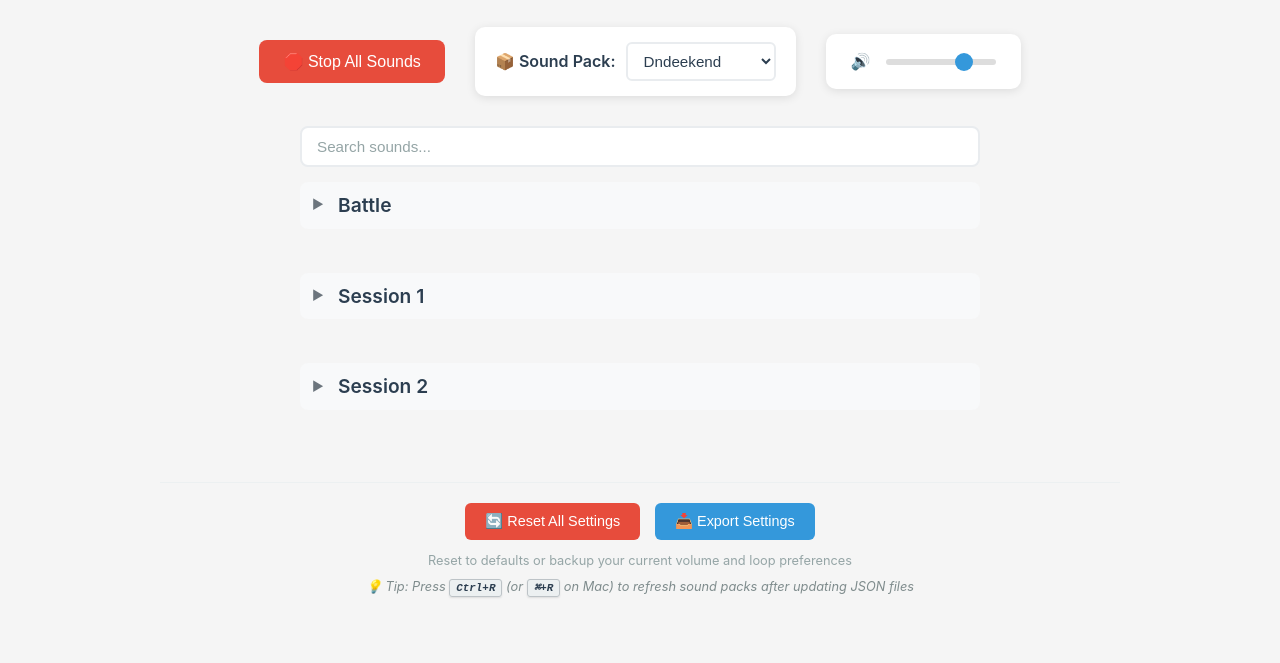
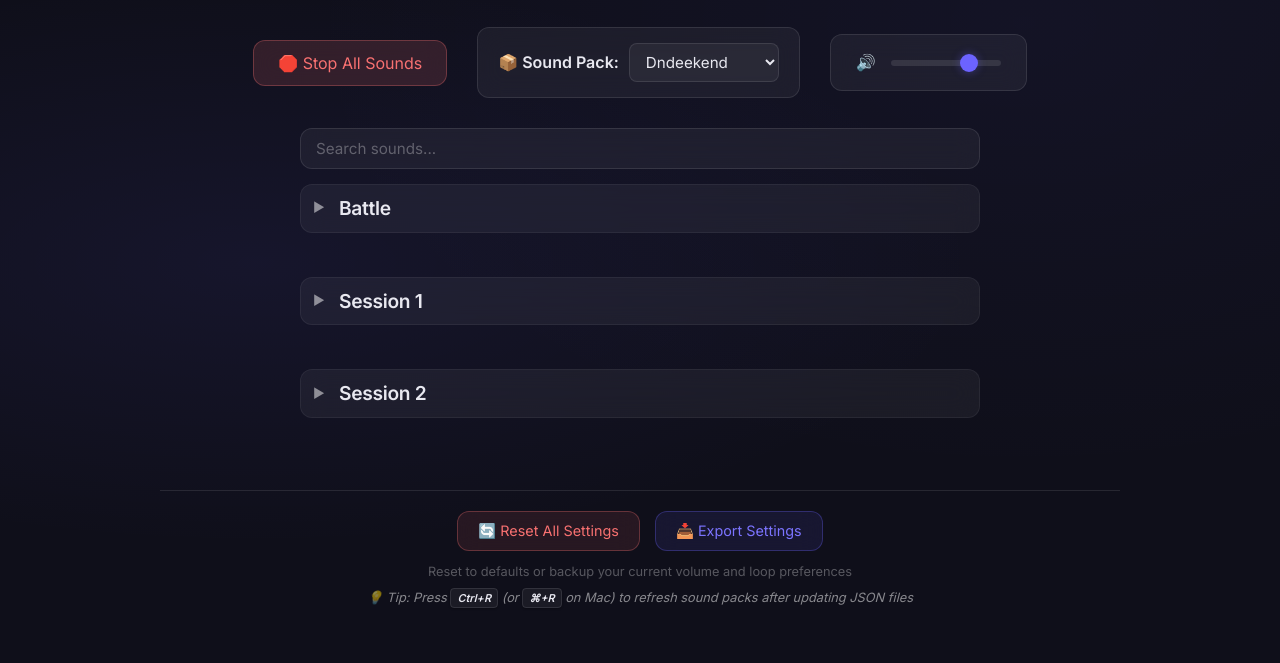
Before and after one commit to fabicious/sound-tap, a plain HTML site: page index.html in a window 1280 px wide. Shown: the part 137-800 px from the top of the page. Drawn offline with Linux system fonts and the light colour scheme.

Commit message:
Update design

```diff
--- a/index.html
+++ b/index.html
@@ -5,6 +5,9 @@
     <meta charset="UTF-8">
     <meta name="viewport" content="width=device-width, initial-scale=1.0">
     <title>Sound Tap</title>
+    <link rel="preconnect" href="https://fonts.googleapis.com">
+    <link rel="preconnect" href="https://fonts.gstatic.com" crossorigin>
+    <link href="https://fonts.googleapis.com/css2?family=Inter:wght@400;500;600&display=swap" rel="stylesheet">
     <link rel="stylesheet" href="style.css">
 </head>
 
--- a/style.css
+++ b/style.css
@@ -1,21 +1,21 @@
 /* CSS Custom Properties */
 :root {
-    --color-primary: #3498db;
-    --color-primary-hover: #2980b9;
-    --color-success: #2ecc71;
-    --color-danger: #e74c3c;
-    --color-danger-hover: #c0392b;
-    --color-gray: #6c757d;
-    --color-gray-hover: #495057;
-    --color-text: #2c3e50;
-    --color-text-muted: #7f8c8d;
-    --color-text-faint: #95a5a6;
-    --color-bg: #f5f5f5;
-    --color-bg-light: #f8f9fa;
-    --color-border: #e0e0e0;
-    --color-border-light: #e9ecef;
-    --color-border-medium: #dee2e6;
-    --color-disabled: #adb5bd;
+    --color-bg: #0f0f1a;
+    --color-bg-surface: rgba(255, 255, 255, 0.05);
+    --color-bg-surface-hover: rgba(255, 255, 255, 0.08);
+    --color-border: rgba(255, 255, 255, 0.1);
+    --color-border-light: rgba(255, 255, 255, 0.06);
+    --color-text: #e8e8f0;
+    --color-text-muted: rgba(255, 255, 255, 0.5);
+    --color-text-faint: rgba(255, 255, 255, 0.3);
+    --color-primary: #6c63ff;
+    --color-primary-hover: #7c74ff;
+    --color-success: #4ade80;
+    --color-danger: #f87171;
+    --color-danger-hover: #ef4444;
+    --color-gray: rgba(255, 255, 255, 0.2);
+    --color-gray-hover: rgba(255, 255, 255, 0.3);
+    --color-disabled: rgba(255, 255, 255, 0.15);
 }
 
 /* Global Styles */
@@ -26,10 +26,14 @@
 }
 
 body {
-    font-family: -apple-system, BlinkMacSystemFont, 'Segoe UI', Roboto, Oxygen, Ubuntu, Cantarell, sans-serif;
+    font-family: 'Inter', -apple-system, BlinkMacSystemFont, 'Segoe UI', sans-serif;
     background: var(--color-bg);
-    color: #333;
+    background-image: radial-gradient(ellipse at 20% 50%, rgba(108, 99, 255, 0.08) 0%, transparent 50%),
+                      radial-gradient(ellipse at 80% 20%, rgba(108, 99, 255, 0.05) 0%, transparent 50%);
+    background-attachment: fixed;
+    color: var(--color-text);
     line-height: 1.6;
+    min-height: 100vh;
 }
 
 .container {
@@ -50,6 +54,11 @@ header h1 {
     font-size: 2.5rem;
     margin-bottom: 10px;
     color: var(--color-text);
+    letter-spacing: -0.5px;
+    background: linear-gradient(135deg, #e8e8f0, #6c63ff);
+    -webkit-background-clip: text;
+    -webkit-text-fill-color: transparent;
+    background-clip: text;
 }
 
 header p {
@@ -70,20 +79,24 @@ header p {
 }
 
 .stop-all-btn {
-    background: var(--color-danger);
-    color: white;
-    border: none;
+    background: rgba(248, 113, 113, 0.15);
+    color: var(--color-danger);
+    border: 1px solid rgba(248, 113, 113, 0.3);
     padding: 12px 24px;
     font-size: 1rem;
-    border-radius: 8px;
+    font-family: inherit;
+    border-radius: 12px;
     cursor: pointer;
     transition: all 0.2s ease;
+    backdrop-filter: blur(12px);
+    -webkit-backdrop-filter: blur(12px);
 }
 
 .stop-all-btn:hover {
-    background: var(--color-danger-hover);
+    background: rgba(248, 113, 113, 0.25);
     transform: translateY(-2px);
-    box-shadow: 0 4px 12px rgba(231, 76, 60, 0.3);
+    box-shadow: 0 0 20px rgba(248, 113, 113, 0.4);
+    border-color: rgba(248, 113, 113, 0.5);
 }
 
 .stop-all-btn:active {
@@ -95,10 +108,12 @@ header p {
     display: flex;
     align-items: center;
     gap: 10px;
-    background: white;
+    background: var(--color-bg-surface);
+    backdrop-filter: blur(12px);
+    -webkit-backdrop-filter: blur(12px);
+    border: 1px solid var(--color-border);
     padding: 15px 20px;
-    border-radius: 10px;
-    box-shadow: 0 2px 10px rgba(0, 0, 0, 0.1);
+    border-radius: 12px;
 }
 
 .sound-pack-selector label {
@@ -110,13 +125,19 @@ header p {
 .sound-pack-select {
     min-width: 150px;
     padding: 8px 12px;
-    border: 2px solid var(--color-border-light);
-    border-radius: 6px;
-    background: white;
+    border: 1px solid var(--color-border);
+    border-radius: 8px;
+    background: rgba(255, 255, 255, 0.05);
     color: var(--color-text);
     font-size: 0.95rem;
+    font-family: inherit;
     cursor: pointer;
     transition: all 0.2s ease;
+}
+
+.sound-pack-select option {
+    background: #1a1a2e;
+    color: var(--color-text);
 }
 
 .sound-pack-select:hover {
@@ -126,19 +147,20 @@ header p {
 .sound-pack-select:focus {
     outline: none;
     border-color: var(--color-primary);
-    box-shadow: 0 0 0 3px rgba(52, 152, 219, 0.1);
+    box-shadow: 0 0 0 3px rgba(108, 99, 255, 0.2);
 }
-
 
 /* Global Volume Control */
 .global-volume {
     display: flex;
     align-items: center;
     gap: 15px;
-    background: white;
+    background: var(--color-bg-surface);
+    backdrop-filter: blur(12px);
+    -webkit-backdrop-filter: blur(12px);
+    border: 1px solid var(--color-border);
     padding: 15px 25px;
-    border-radius: 10px;
-    box-shadow: 0 2px 10px rgba(0, 0, 0, 0.1);
+    border-radius: 12px;
 }
 
 .global-volume label {
@@ -146,7 +168,6 @@ header p {
     color: var(--color-text);
     min-width: 120px;
 }
-
 
 /* Search Bar */
 .search-bar {
@@ -158,9 +179,12 @@ header p {
     width: 100%;
     padding: 10px 15px;
     font-size: 0.95rem;
-    border: 2px solid var(--color-border-light);
-    border-radius: 8px;
-    background: white;
+    font-family: inherit;
+    border: 1px solid var(--color-border);
+    border-radius: 12px;
+    background: var(--color-bg-surface);
+    backdrop-filter: blur(12px);
+    -webkit-backdrop-filter: blur(12px);
     color: var(--color-text);
     outline: none;
     transition: border-color 0.2s ease, box-shadow 0.2s ease;
@@ -168,7 +192,7 @@ header p {
 
 #search-input:focus {
     border-color: var(--color-primary);
-    box-shadow: 0 0 0 3px rgba(52, 152, 219, 0.1);
+    box-shadow: 0 0 0 3px rgba(108, 99, 255, 0.2), 0 0 20px rgba(108, 99, 255, 0.1);
 }
 
 #search-input::placeholder {
@@ -183,9 +207,11 @@ header p {
     flex-wrap: wrap;
     gap: 8px;
     padding: 10px 12px;
-    background: var(--color-bg-light);
-    border-radius: 8px;
-    border: 1px solid var(--color-border-light);
+    background: var(--color-bg-surface);
+    backdrop-filter: blur(12px);
+    -webkit-backdrop-filter: blur(12px);
+    border-radius: 12px;
+    border: 1px solid var(--color-border);
 }
 
 .now-playing.visible {
@@ -197,12 +223,12 @@ header p {
     align-items: center;
     gap: 6px;
     padding: 4px 10px;
-    background: white;
-    border: 1px solid var(--color-border);
+    background: var(--color-bg-surface-hover);
+    border: 1px solid rgba(108, 99, 255, 0.3);
     border-radius: 20px;
     font-size: 0.8rem;
     color: var(--color-text);
-    animation: subtleGlow 2s infinite ease-in-out;
+    animation: pillGlow 2s infinite ease-in-out;
 }
 
 .now-playing-stop {
@@ -227,7 +253,6 @@ header p {
     gap: 12px;
     margin-top: 10px;
     max-width: 680px;
-    /* 4 tiles * 150px + 3 gaps * 12px + some padding */
     margin-left: auto;
     margin-right: auto;
 }
@@ -241,15 +266,18 @@ header p {
 .group-header {
     margin-bottom: 12px;
     padding: 8px 12px;
-    background: var(--color-bg-light);
-    border-radius: 8px;
+    background: var(--color-bg-surface);
+    backdrop-filter: blur(12px);
+    -webkit-backdrop-filter: blur(12px);
+    border: 1px solid var(--color-border-light);
+    border-radius: 12px;
     cursor: pointer;
-    transition: background-color 0.2s ease;
+    transition: all 0.2s ease;
     user-select: none;
 }
 
 .group-header:hover {
-    background: var(--color-border-light);
+    background: var(--color-bg-surface-hover);
 }
 
 .group-header-content {
@@ -260,7 +288,7 @@ header p {
 
 .group-chevron {
     font-size: 0.8rem;
-    color: var(--color-gray);
+    color: var(--color-text-muted);
     transition: transform 0.2s ease;
     min-width: 16px;
 }
@@ -277,6 +305,7 @@ header p {
     font-size: 1.2rem;
     font-weight: 600;
     color: var(--color-text);
+    letter-spacing: -0.3px;
     margin: 0;
     flex: 1;
 }
@@ -296,10 +325,12 @@ header p {
 
 /* Sound Tiles */
 .sound-tile {
-    background: white;
-    border-radius: 10px;
+    background: var(--color-bg-surface);
+    backdrop-filter: blur(12px);
+    -webkit-backdrop-filter: blur(12px);
+    border: 1px solid var(--color-border);
+    border-radius: 12px;
     padding: 8px;
-    box-shadow: 0 2px 8px rgba(0, 0, 0, 0.08);
     transition: all 0.2s ease;
     position: relative;
     overflow: hidden;
@@ -311,7 +342,9 @@ header p {
 
 .sound-tile:hover {
     transform: translateY(-2px);
-    box-shadow: 0 4px 16px rgba(0, 0, 0, 0.12);
+    background: var(--color-bg-surface-hover);
+    box-shadow: 0 8px 32px rgba(108, 99, 255, 0.15);
+    border-color: rgba(108, 99, 255, 0.3);
 }
 
 /* Tile Header */
@@ -348,7 +381,6 @@ header p {
     gap: 5px;
 }
 
-
 /* Control Buttons */
 .control-btn {
     width: 36px;
@@ -361,8 +393,8 @@ header p {
     display: flex;
     align-items: center;
     justify-content: center;
-    background: var(--color-bg-light);
-    color: var(--color-gray);
+    background: var(--color-bg-surface);
+    color: var(--color-text-muted);
 }
 
 /* Playback Buttons (shared style) */
@@ -371,7 +403,7 @@ header p {
 .pause-btn,
 .stop-btn {
     background: var(--color-gray);
-    color: white;
+    color: var(--color-text);
     border-color: var(--color-gray);
 }
 
@@ -381,17 +413,19 @@ header p {
 .stop-btn:hover:not(:disabled) {
     background: var(--color-gray-hover);
     border-color: var(--color-gray-hover);
-    transform: scale(1.05);
+    transform: scale(1.1);
+    box-shadow: 0 0 12px rgba(255, 255, 255, 0.1);
 }
 
 /* Disabled Buttons */
 .control-btn:disabled {
-    opacity: 0.3;
+    opacity: 0.2;
     cursor: not-allowed;
     transform: none !important;
-    background: var(--color-bg-light);
+    background: rgba(255, 255, 255, 0.03);
     color: var(--color-disabled);
     border-color: var(--color-border-light);
+    box-shadow: none !important;
 }
 
 /* Loop Control */
@@ -405,24 +439,23 @@ header p {
 }
 
 .loop-control:hover {
-    background: rgba(0, 0, 0, 0.05);
+    background: rgba(255, 255, 255, 0.05);
 }
 
 .loop-checkbox {
     display: none;
-    /* Hide the actual checkbox */
 }
 
 .loop-icon {
     font-size: 1.2rem;
     transition: all 0.2s ease;
-    opacity: 0.4;
-    color: var(--color-gray);
+    opacity: 0.3;
+    color: var(--color-text-muted);
 }
 
 .loop-checkbox:checked+.loop-icon {
     opacity: 1;
-    color: var(--color-gray-hover);
+    color: var(--color-primary);
 }
 
 /* Volume Controls */
@@ -441,7 +474,7 @@ header p {
     -webkit-appearance: none;
     appearance: none;
     height: 6px;
-    background: #ddd;
+    background: rgba(255, 255, 255, 0.1);
     border-radius: 3px;
     outline: none;
     cursor: pointer;
@@ -449,7 +482,7 @@ header p {
 }
 
 .volume-slider:hover {
-    background: #bbb;
+    background: rgba(255, 255, 255, 0.15);
 }
 
 .volume-slider::-webkit-slider-thumb {
@@ -461,11 +494,13 @@ header p {
     border-radius: 50%;
     cursor: pointer;
     transition: all 0.2s ease;
+    box-shadow: 0 0 10px rgba(108, 99, 255, 0.4);
 }
 
 .volume-slider::-webkit-slider-thumb:hover {
     background: var(--color-primary-hover);
-    transform: scale(1.1);
+    transform: scale(1.15);
+    box-shadow: 0 0 16px rgba(108, 99, 255, 0.6);
 }
 
 .volume-slider::-moz-range-thumb {
@@ -476,29 +511,29 @@ header p {
     cursor: pointer;
     border: none;
     transition: all 0.2s ease;
+    box-shadow: 0 0 10px rgba(108, 99, 255, 0.4);
 }
 
 .volume-slider::-moz-range-thumb:hover {
     background: var(--color-primary-hover);
-    transform: scale(1.1);
+    transform: scale(1.15);
+    box-shadow: 0 0 16px rgba(108, 99, 255, 0.6);
 }
-
 
 /* Tile Status Colors */
 .sound-tile.tile-loading {
-    background: var(--color-bg-light);
-    border-color: var(--color-border-medium);
+    background: var(--color-bg-surface);
+    border-color: var(--color-border);
 }
 
 .sound-tile.tile-error {
-    background: #ff6666;
-    border-color: #f5c6cb;
+    background: rgba(248, 113, 113, 0.1);
+    border-color: rgba(248, 113, 113, 0.3);
 }
 
-
 .sound-tile.tile-paused {
-    background: #fff3cd;
-    border-color: #ffeaa7;
+    background: rgba(251, 191, 36, 0.08);
+    border-color: rgba(251, 191, 36, 0.25);
 }
 
 /* Reset Section */
@@ -506,7 +541,7 @@ header p {
     text-align: center;
     margin-top: 40px;
     padding-top: 20px;
-    border-top: 1px solid #ecf0f1;
+    border-top: 1px solid var(--color-border);
 }
 
 .reset-buttons {
@@ -517,19 +552,23 @@ header p {
 }
 
 .reset-btn {
-    background: var(--color-danger);
-    color: white;
-    border: none;
+    background: rgba(248, 113, 113, 0.1);
+    color: var(--color-danger);
+    border: 1px solid rgba(248, 113, 113, 0.3);
     padding: 10px 20px;
     font-size: 0.9rem;
-    border-radius: 6px;
+    font-family: inherit;
+    border-radius: 12px;
     cursor: pointer;
-    transition: background-color 0.2s ease;
+    transition: all 0.2s ease;
     flex: 0 0 auto;
+    backdrop-filter: blur(12px);
+    -webkit-backdrop-filter: blur(12px);
 }
 
 .reset-btn:hover {
-    background: var(--color-danger-hover);
+    background: rgba(248, 113, 113, 0.2);
+    box-shadow: 0 0 16px rgba(248, 113, 113, 0.2);
 }
 
 .reset-btn:active {
@@ -537,19 +576,23 @@ header p {
 }
 
 .export-btn {
-    background: var(--color-primary);
-    color: white;
-    border: none;
+    background: rgba(108, 99, 255, 0.1);
+    color: var(--color-primary-hover);
+    border: 1px solid rgba(108, 99, 255, 0.3);
     padding: 10px 20px;
     font-size: 0.9rem;
-    border-radius: 6px;
+    font-family: inherit;
+    border-radius: 12px;
     cursor: pointer;
-    transition: background-color 0.2s ease;
+    transition: all 0.2s ease;
     flex: 0 0 auto;
+    backdrop-filter: blur(12px);
+    -webkit-backdrop-filter: blur(12px);
 }
 
 .export-btn:hover {
-    background: var(--color-primary-hover);
+    background: rgba(108, 99, 255, 0.2);
+    box-shadow: 0 0 16px rgba(108, 99, 255, 0.2);
 }
 
 .export-btn:active {
@@ -572,15 +615,15 @@ header p {
 }
 
 .keyboard-shortcut-info kbd {
-    background: #ecf0f1;
-    border: 1px solid #bdc3c7;
-    border-radius: 3px;
+    background: var(--color-bg-surface);
+    border: 1px solid var(--color-border);
+    border-radius: 4px;
     padding: 2px 6px;
-    font-family: monospace;
+    font-family: 'Inter', monospace;
     font-size: 0.85em;
-    font-weight: bold;
+    font-weight: 600;
     color: var(--color-text);
-    box-shadow: 0 1px 2px rgba(0, 0, 0, 0.1);
+    box-shadow: 0 1px 2px rgba(0, 0, 0, 0.3);
 }
 
 /* Responsive Design */
@@ -624,7 +667,6 @@ header p {
         min-width: auto;
     }
 
-    /* Tiles stack on mobile */
     .sound-list {
         grid-template-columns: 1fr;
         gap: 12px;
@@ -647,7 +689,6 @@ header p {
         justify-content: center;
     }
 
-    /* Stack reset/export buttons vertically on mobile */
     .reset-buttons {
         flex-direction: column;
         gap: 10px;
@@ -659,7 +700,6 @@ header p {
         width: 200px;
         max-width: 90%;
     }
-
 }
 
 /* Medium screens - 2 columns */
@@ -680,13 +720,11 @@ header p {
     .sound-list {
         grid-template-columns: repeat(auto-fill, minmax(150px, 1fr));
         max-width: 680px;
-        /* Maximum 4 tiles per row */
     }
 
     .group-sounds {
         grid-template-columns: repeat(auto-fill, minmax(150px, 1fr));
         max-width: 680px;
-        /* Maximum 4 tiles per row */
     }
 }
 
@@ -705,22 +743,56 @@ header p {
     }
 }
 
-@keyframes subtleGlow {
+@keyframes purpleGlow {
     0% {
-        border-color: var(--color-border);
+        border-color: rgba(108, 99, 255, 0.3);
+        box-shadow: 0 0 8px rgba(108, 99, 255, 0.1);
     }
 
     50% {
-        border-color: var(--color-gray);
+        border-color: rgba(108, 99, 255, 0.6);
+        box-shadow: 0 0 20px rgba(108, 99, 255, 0.3);
     }
 
     100% {
-        border-color: var(--color-border);
+        border-color: rgba(108, 99, 255, 0.3);
+        box-shadow: 0 0 8px rgba(108, 99, 255, 0.1);
+    }
+}
+
+@keyframes pillGlow {
+    0% {
+        border-color: rgba(108, 99, 255, 0.2);
+    }
+
+    50% {
+        border-color: rgba(108, 99, 255, 0.5);
+    }
+
+    100% {
+        border-color: rgba(108, 99, 255, 0.2);
+    }
+}
+
+@keyframes subtleGlow {
+    0% {
+        border-color: rgba(108, 99, 255, 0.3);
+        box-shadow: 0 0 8px rgba(108, 99, 255, 0.1);
+    }
+
+    50% {
+        border-color: rgba(108, 99, 255, 0.6);
+        box-shadow: 0 0 20px rgba(108, 99, 255, 0.3);
+    }
+
+    100% {
+        border-color: rgba(108, 99, 255, 0.3);
+        box-shadow: 0 0 8px rgba(108, 99, 255, 0.1);
     }
 }
 
 .sound-tile.playing {
-    animation: subtleGlow 2s infinite ease-in-out;
+    animation: purpleGlow 2s infinite ease-in-out;
 }
 
 /* Progress Control */
@@ -739,8 +811,8 @@ header p {
     position: relative;
     width: 100%;
     height: 100%;
-    background: var(--color-border);
-    border-radius: 0 0 10px 10px;
+    background: rgba(255, 255, 255, 0.06);
+    border-radius: 0 0 12px 12px;
     overflow: hidden;
 }
 
@@ -759,13 +831,13 @@ header p {
     width: 12px;
     height: 12px;
     background: var(--color-primary);
-    border: 2px solid white;
+    border: 2px solid var(--color-text);
     border-radius: 50%;
     transform: translateY(-50%);
     cursor: grab;
     opacity: 0;
     transition: opacity 0.2s ease;
-    box-shadow: 0 2px 6px rgba(0, 0, 0, 0.2);
+    box-shadow: 0 0 8px rgba(108, 99, 255, 0.4);
     z-index: 20;
 }
 
@@ -776,6 +848,7 @@ header p {
 .progress-control:hover .progress-handle {
     opacity: 1;
     transform: translateY(-50%) scale(1.3);
+    box-shadow: 0 0 12px rgba(108, 99, 255, 0.6);
 }
 
 .sound-tile:hover .progress-handle {
```
